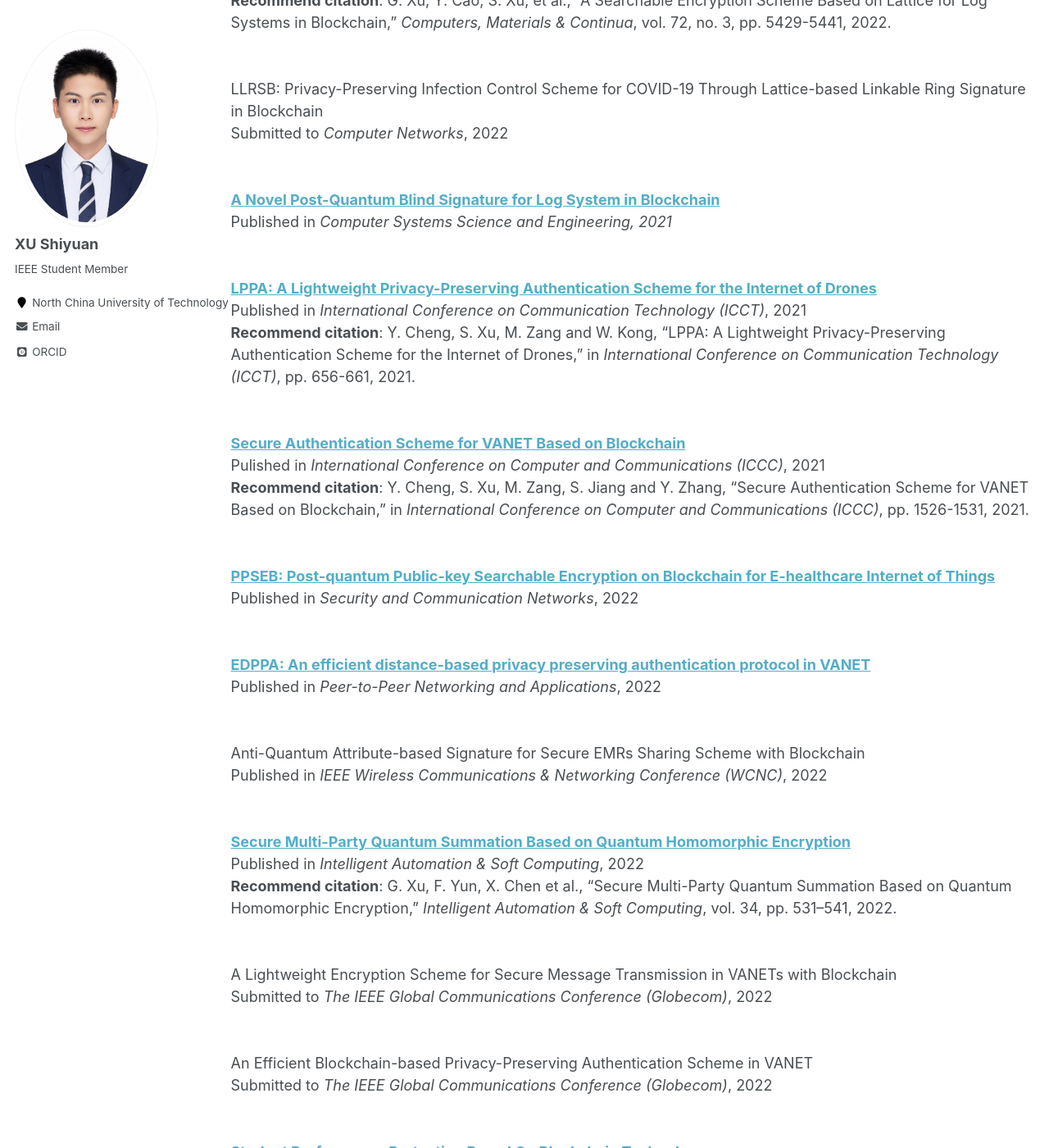
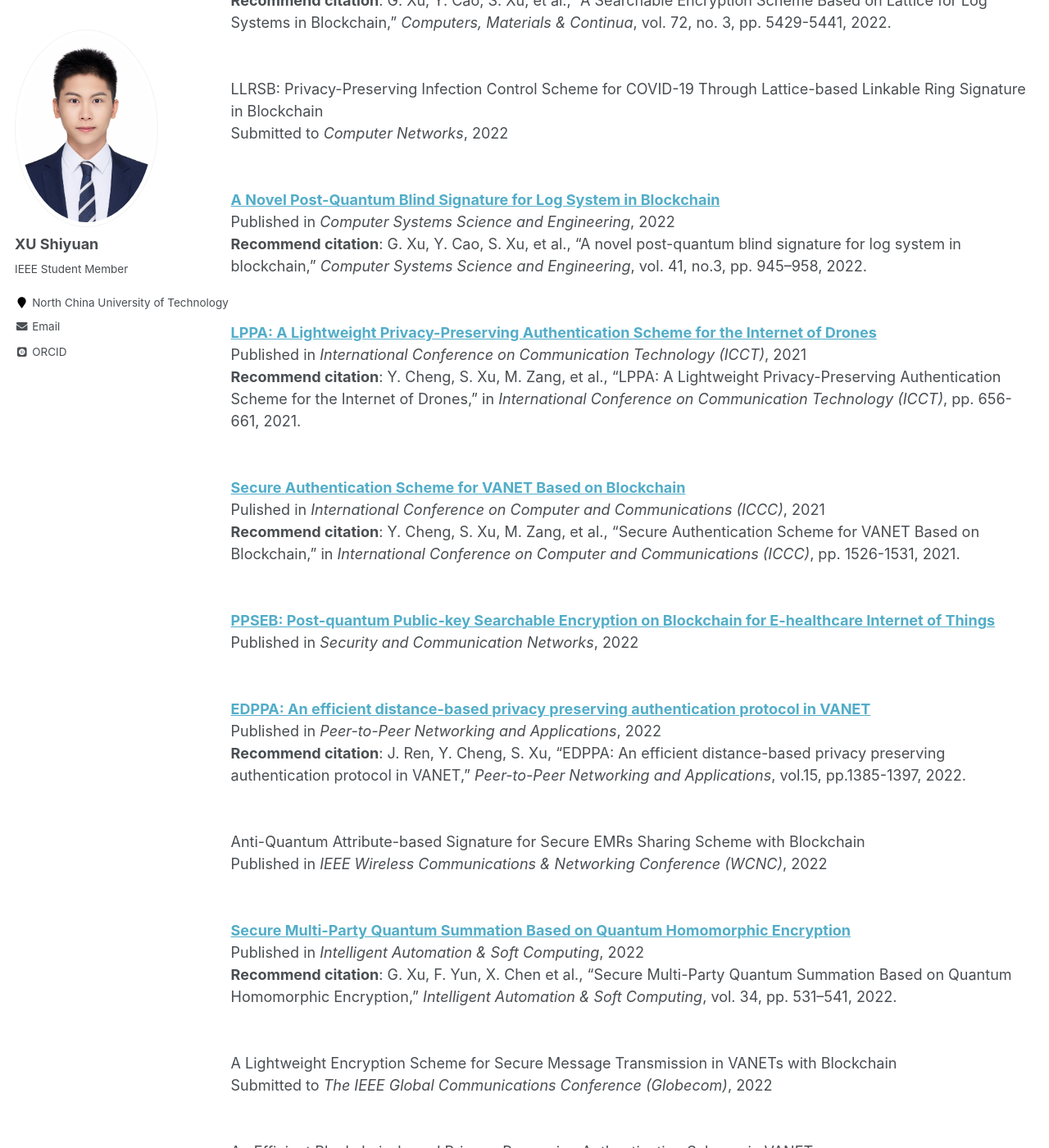
Before and after one commit to shiyuanjack/shiyuanjack.github.io, a Jekyll site: the page built from _pages/publications.md, in a window 1280 px wide and 1400 px high, scrolled down 630 px. Shown: the whole window at 82% size. Built offline with Jekyll 4.4.1, drawn with Linux system fonts in a browser that asks for light colours; some web fonts are replaced.

Commit message:
Update publications.md

```diff
--- a/_pages/publications.md
+++ b/_pages/publications.md
@@ -29,19 +29,21 @@ Submitted to *Computer Networks*, 2022
 <br><br><br>
 [**A Novel Post-Quantum Blind Signature for Log System in Blockchain**](https://www.techscience.com/csse/v41n3/45554)
 <br>
-Published in *Computer Systems Science and Engineering, 2021*
+Published in *Computer Systems Science and Engineering*, 2022
+<br>
+**Recommend citation**: G. Xu, Y. Cao, S. Xu, et al., "A novel post-quantum blind signature for log system in blockchain," *Computer Systems Science and Engineering*, vol. 41, no.3, pp. 945–958, 2022.
 <br><br><br>
 [**LPPA: A Lightweight Privacy-Preserving Authentication Scheme for the Internet of Drones**](https://ieeexplore.ieee.org/document/9658014)
 <br>
 Published in *International Conference on Communication Technology (ICCT)*, 2021
 <br>
-**Recommend citation**: Y. Cheng, S. Xu, M. Zang and W. Kong, "LPPA: A Lightweight Privacy-Preserving Authentication Scheme for the Internet of Drones," in *International Conference on Communication Technology (ICCT)*, pp. 656-661, 2021.
+**Recommend citation**: Y. Cheng, S. Xu, M. Zang, et al., "LPPA: A Lightweight Privacy-Preserving Authentication Scheme for the Internet of Drones," in *International Conference on Communication Technology (ICCT)*, pp. 656-661, 2021.
 <br><br><br>
 [**Secure Authentication Scheme for VANET Based on Blockchain**](https://ieeexplore.ieee.org/document/9674693)
 <br>
 Pulished in *International Conference on Computer and Communications (ICCC)*, 2021
 <br>
-**Recommend citation**: Y. Cheng, S. Xu, M. Zang, S. Jiang and Y. Zhang, "Secure Authentication Scheme for VANET Based on Blockchain," in *International Conference on Computer and Communications (ICCC)*, pp. 1526-1531, 2021.
+**Recommend citation**: Y. Cheng, S. Xu, M. Zang, et al., "Secure Authentication Scheme for VANET Based on Blockchain," in *International Conference on Computer and Communications (ICCC)*, pp. 1526-1531, 2021.
 <br><br><br>
 [**PPSEB: Post-quantum Public-key Searchable Encryption on Blockchain for E-healthcare Internet of Things**](https://www.hindawi.com/journals/scn/2022/3368819/)
 <br>
@@ -49,6 +51,8 @@ Published in *Security and Communication Networks*, 2022
 <br><br><br>
 [**EDPPA: An efficient distance-based privacy preserving authentication protocol in VANET**](https://link.springer.com/article/10.1007/s12083-022-01297-5)
 Published in *Peer-to-Peer Networking and Applications*, 2022
+<br>
+**Recommend citation**: J. Ren, Y. Cheng, S. Xu, "EDPPA: An efficient distance-based privacy preserving authentication protocol in VANET," *Peer-to-Peer Networking and Applications*, vol.15, pp.1385-1397, 2022.
 <br><br><br>
 Anti-Quantum Attribute-based Signature for Secure EMRs Sharing Scheme with Blockchain
 Published in *IEEE Wireless Communications & Networking Conference (WCNC)*, 2022
```
